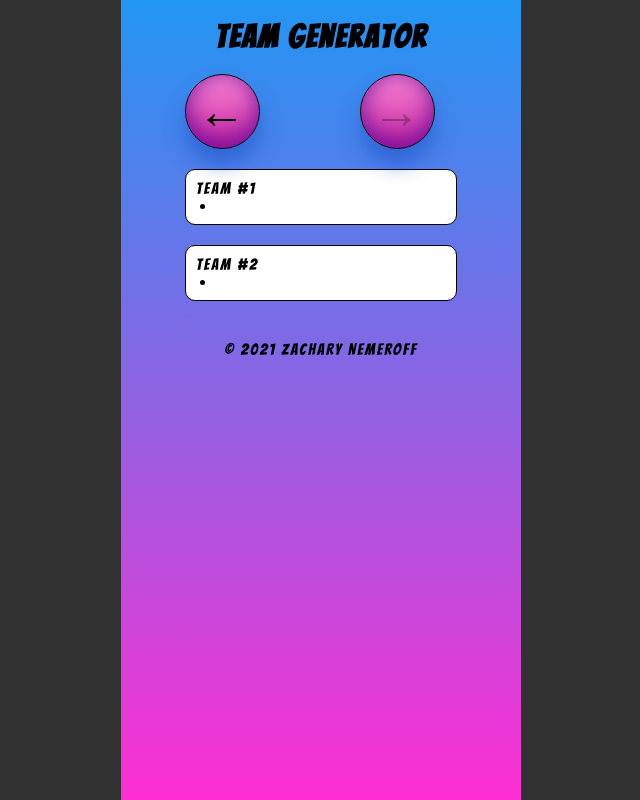
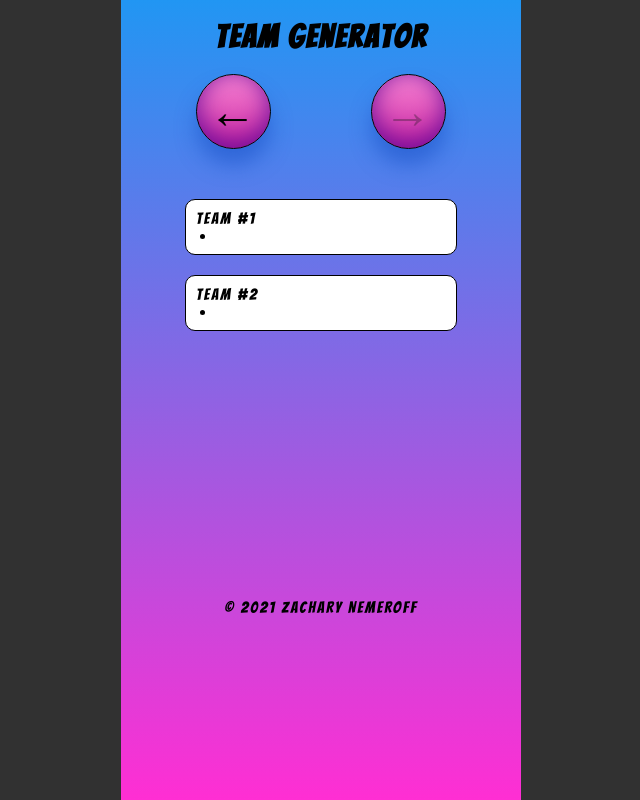
Before and after one commit to ZaneMeroff/team_gen, a Vue app: page /displayResults in a window 1280 px wide. Shown: the whole page, without its empty margins (319-959 px from the left). Built offline with nearby package versions, Linux system fonts and the light colour scheme.

Commit message:
Update style in DisplayResults.vue

```diff
--- a/src/views/DisplayResults.vue
+++ b/src/views/DisplayResults.vue
@@ -1,8 +1,7 @@
 <template>
-  <div>
+  <div class="display-results-container">
 
     <div class="nav-btn-container">
-
       <router-link class="router-link" to="/enterNames">
         <ArrowBtn :arrowDirection="'left'"/>
       </router-link>
@@ -11,15 +10,16 @@
         :disabled="true"
         :arrowDirection="'right'"
       />
-
     </div>
 
+    <div class="team-cards-container">
       <TeamCard
         v-for="(card, index) in results"
         :key="index"
         :members="card.members"
         :teamId="card.id"
       />
+    </div>
 
   </div>
 </template>
@@ -110,4 +110,17 @@
 
 <style scoped>
 
+  .display-results-container {
+    display: flex;
+    flex-direction: column;
+    align-items: center;
+  }
+
+  .team-cards-container {
+    width: auto;
+    height: 400px;
+    overflow-y: scroll;
+    margin-top: 30px;
+  }
+
 </style>
```
Lines whose indentation alone changed are shown as unchanged.
